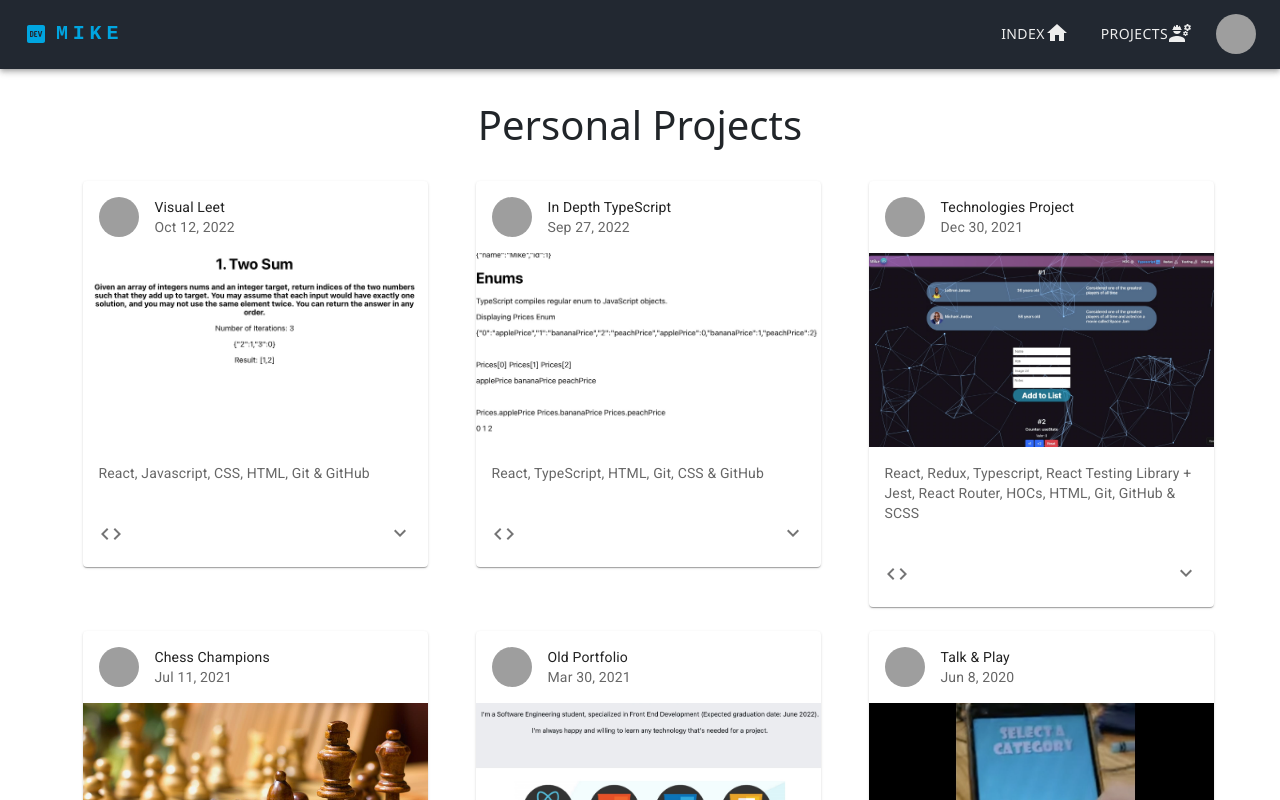
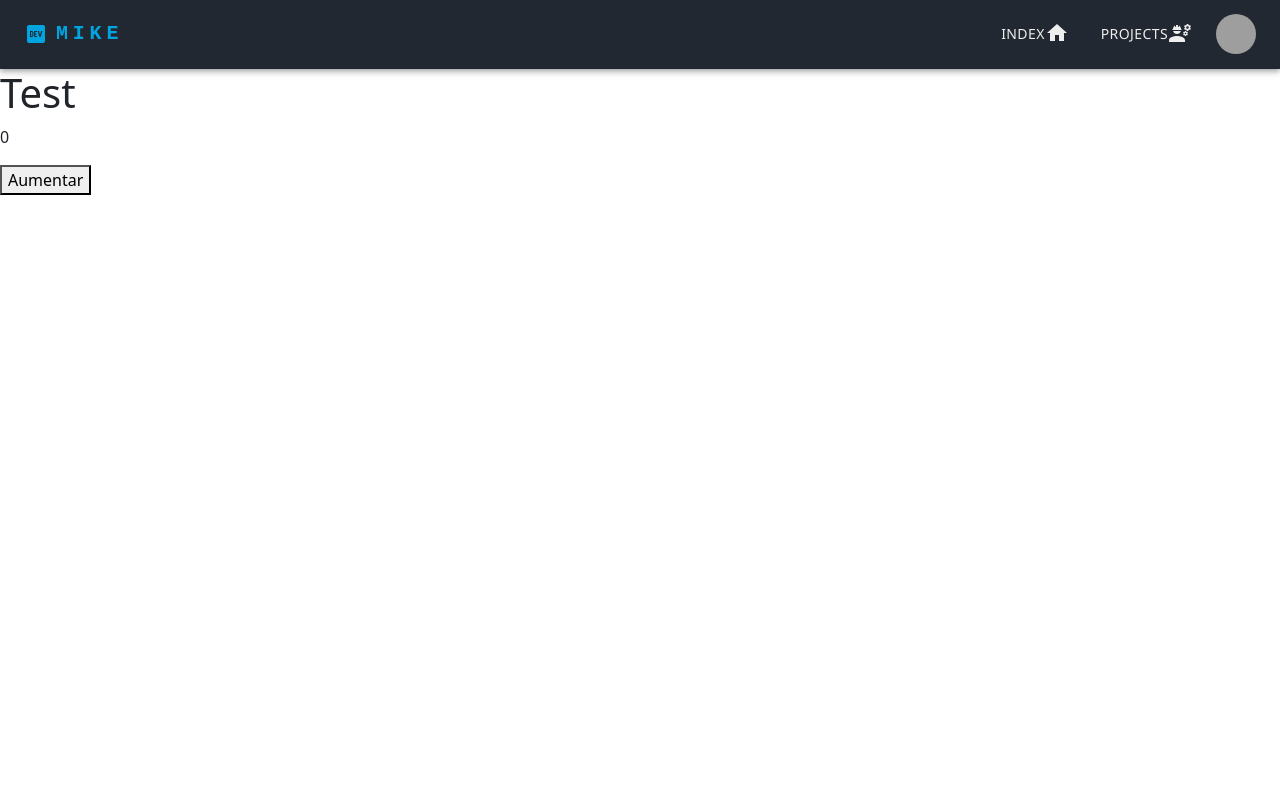
Before and after one commit to MikeNotu/front-portfolio, a React (Create React App) app: page /front-portfolio/Projects in a window 1280 px wide. Shown: the top 800 px of the page. Built offline with nearby package versions, Linux system fonts and the light colour scheme; grey boxes are pictures that could not be loaded.

Commit message:
Teaching React pt1

```diff
--- a/src/App.tsx
+++ b/src/App.tsx
@@ -2,6 +2,7 @@ import { BrowserRouter as Router, Route, Switch } from "react-router-dom";
 import Navbar from "./components/Navbar";
 import LandingPage from "./views/LandingPage";
 import CardsPage from "./views/CardsPage";
+import TestPage from "./views/TestPage";
 
 const App = () => {
   return (
@@ -18,7 +19,8 @@ const App = () => {
             </Route>
 
             <Route exact path="/front-portfolio/Projects">
-              <CardsPage />
+              {/* <CardsPage /> */}
+              <TestPage />
             </Route>
           </Switch>
         </div>
--- /dev/null
+++ b/src/views/TestPage.tsx
@@ -0,0 +1,20 @@
+import { useState } from "react";
+
+function TestPage() {
+  const [variable, setVariable] = useState(0);
+
+  function name() {
+    // Won't Work
+    // variable = variable + 1;
+  }
+
+  return (
+    <div>
+      <h1>Test</h1>
+      <p>{variable}</p>
+      <button onClick={name}>Aumentar</button>
+    </div>
+  );
+}
+
+export default TestPage;
```
